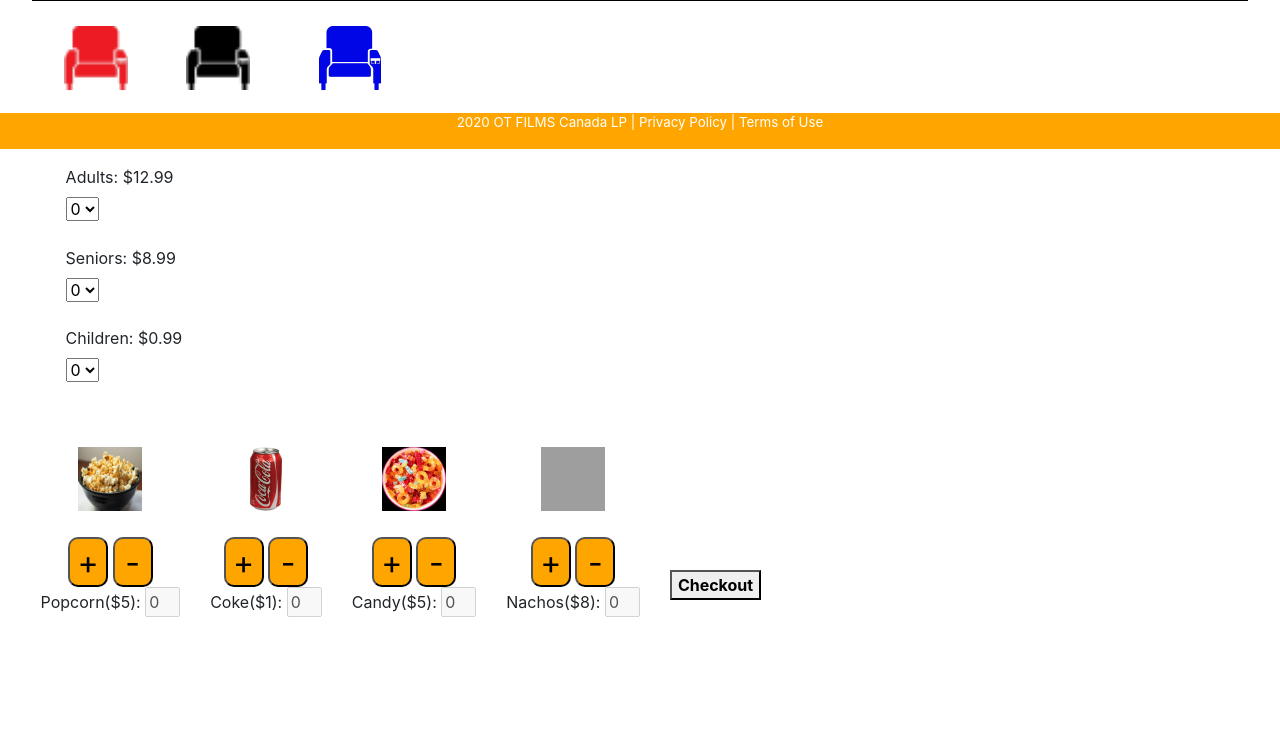
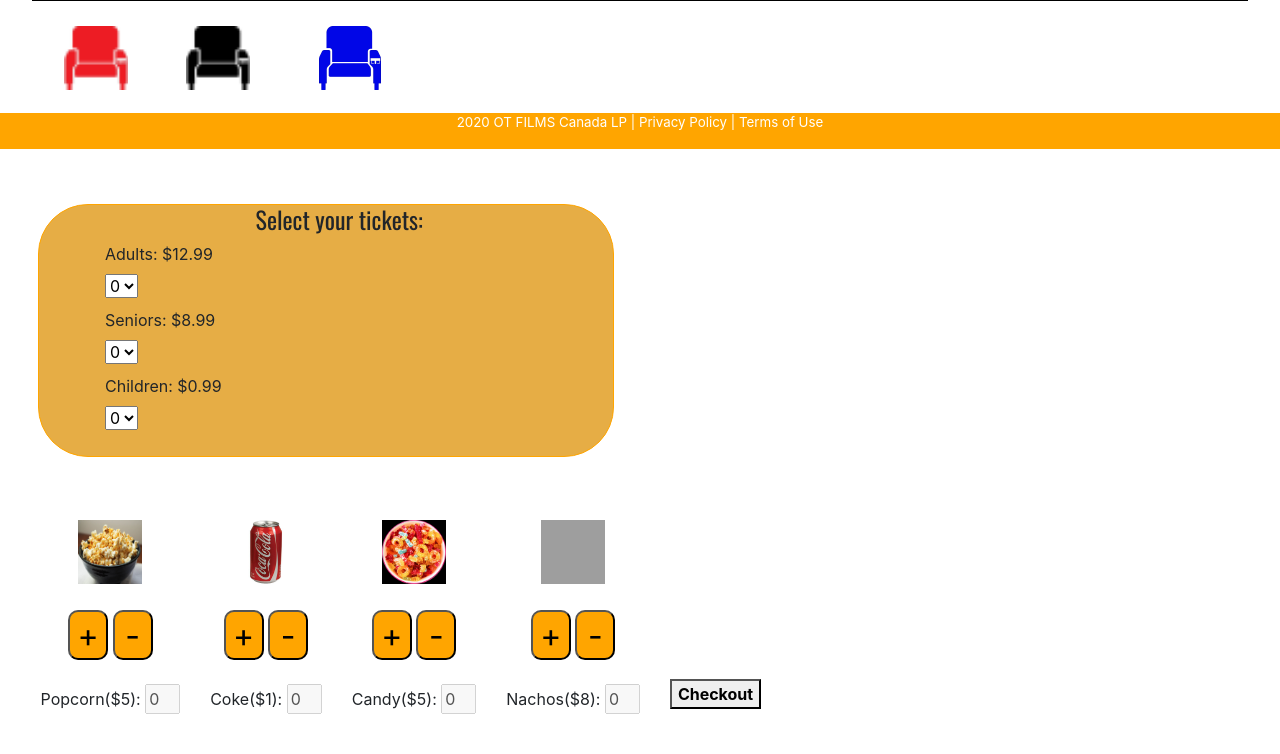
Before and after one commit to ahmetkca/FinalProjectWeb, a PHP site: page /bookSeats.php in a window 1280 px wide. Shown: the part 651-1405 px from the top of the page. Before the commit the page ends 1268 px from the top, so only its background shows below. Run offline with PHP 8.4, Linux system fonts and the light colour scheme; grey boxes are pictures that could not be loaded.

Commit message:
added styling to bookSeats

```diff
--- a/bookSeatStyle.css
+++ b/bookSeatStyle.css
@@ -9,11 +9,19 @@
     padding-left:2% ;
 
 }
+
 .seatLegend ul li {
     text-align: left;
     list-style: none;
     padding-bottom: 2%;
 
+}
+.borderChoice{
+    border: 1px solid orange;
+    border-radius: 50px;
+    margin: 3%;
+    width:45%;
+    background-color: rgb(230, 173, 69);
 }
 
 .food{
--- a/bookSeats.php
+++ b/bookSeats.php
@@ -83,8 +83,8 @@
 						</div>
 
 
-						<div class="seatLegend">
-
+						<div class="seatLegend borderChoice">
+							<h4>Select your tickets:</h4>
 							<ul>
 								<li>
 									<label for="Adults">Adults: $12.99</label>
@@ -133,25 +133,30 @@
 									<td>
 										<button class="food add" type="button"  onclick="addPopcorn()" >+</button>
 										<button class="food minus" type="button"  onclick="minusPopcorn()" >-</button>
+										<br><br>
 										<p>Popcorn($5): <input type="number" id="popcornOut" value="0" disabled></p>
 									</td>
 
 									<td>
 										<button class="food add" type="button"  onclick="addCoke()" >+</button>
 										<button class="food minus" type="button"  onclick="minusCoke()" >-</button>
+										<br><br>
 										<p>Coke($1): <input type="number" id="cokeOut" value="0" disabled></p>
 									</td>
 									<td>
 										<button class="food add" type="button"  onclick="addCandy()" >+</button>
 										<button class="food minus" type="button"  onclick="minusCandy()" >-</button>
+										<br><br>
 										<p>Candy($5): <input type="number" id="candyOut" value="0" disabled></p>
 									</td>
 									<td>
 										<button class="food add" type="button"  onclick="addNachos()" >+</button>
 										<button class="food minus" type="button"  onclick="minusNachos()" >-</button>
+										<br><br>
 										<p>Nachos($8): <input  type="number" id="nachosOut" value="0" disabled></p>
 									</td>
 									<td>
+										<br><br>
 										<button type="submit" ><b>Checkout</b></button>
 									</td>
 
```
